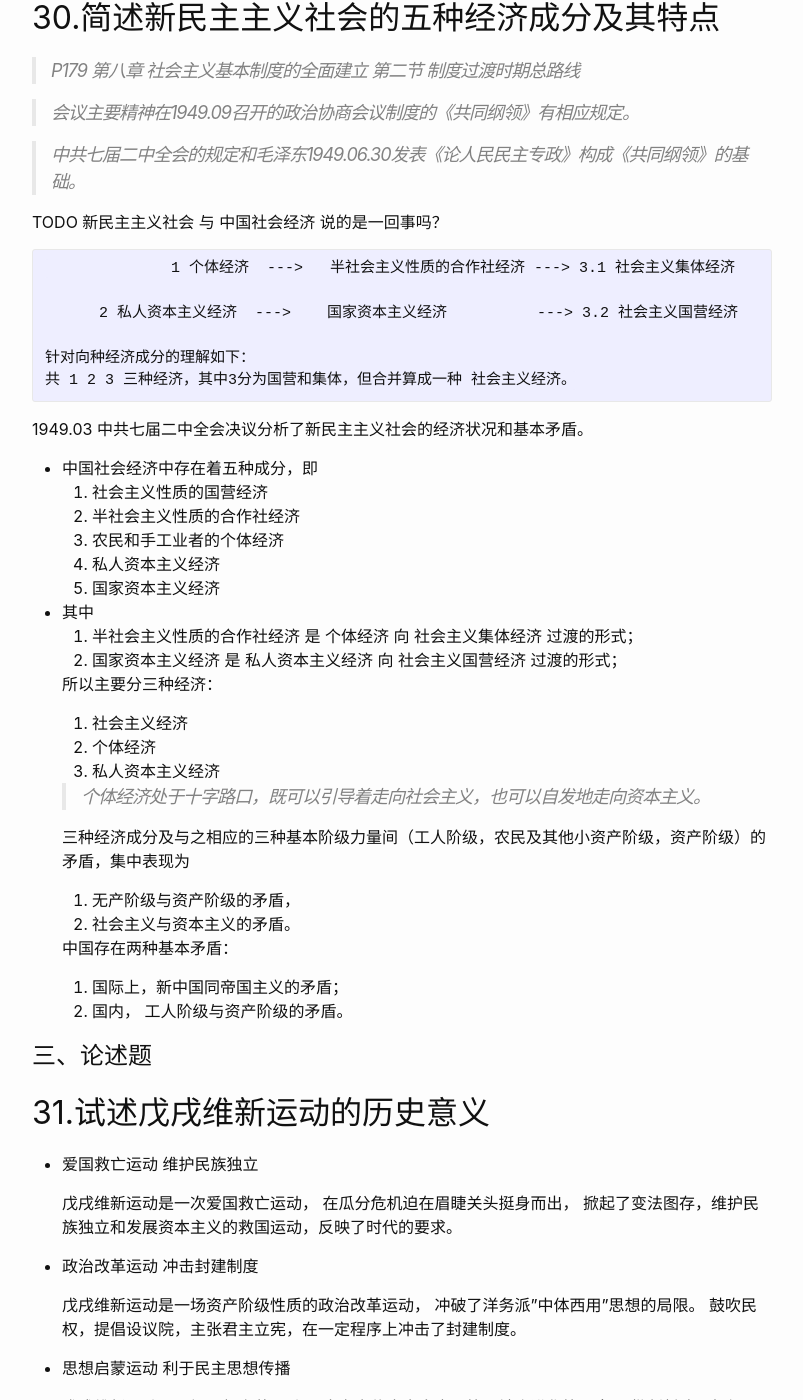
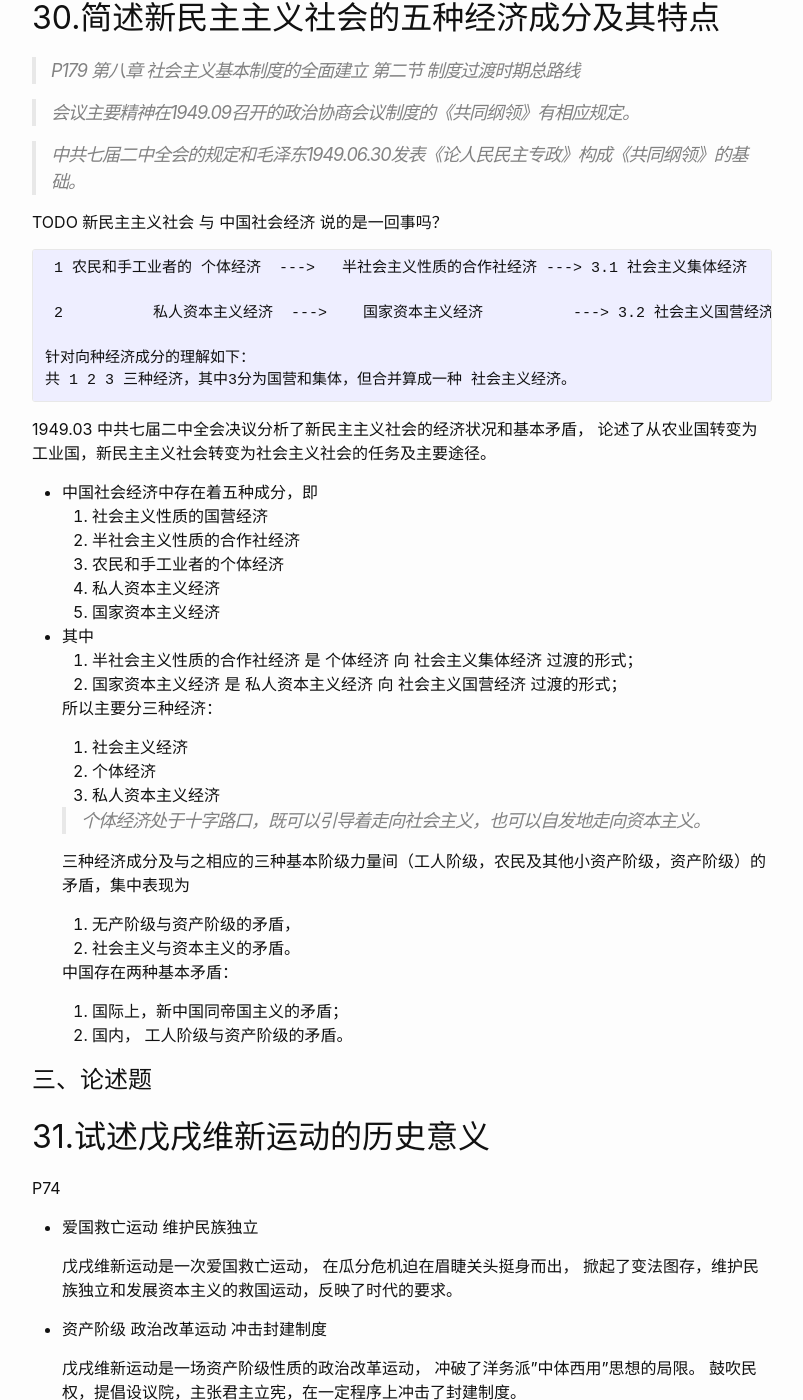
Before and after one commit to wangtiga/wangtiga.github.io, a Jekyll site: the page built from _previews/2020-07-14-3708_2019_04.md, in a window 1280 px wide and 1400 px high, scrolled down 15404 px. Shown: the whole window, without its empty margins (238-1041 px from the left). Built offline with Jekyll 4.4.1, drawn with Linux system fonts in a browser that asks for light colours; some of the changed text lies outside the part shown.

Commit message:
updated from mac

````diff
--- a/_previews/2020-07-14-3708_2019_04.md
+++ b/_previews/2020-07-14-3708_2019_04.md
@@ -374,15 +374,16 @@ TODO 以上选项全部要了解
 TODO 新民主主义社会 与 中国社会经济 说的是一回事吗？
 
 ```txt
-              1 个体经济  --->   半社会主义性质的合作社经济 ---> 3.1 社会主义集体经济
+ 1 农民和手工业者的 个体经济  --->   半社会主义性质的合作社经济 ---> 3.1 社会主义集体经济
 
-      2 私人资本主义经济  --->    国家资本主义经济          ---> 3.2 社会主义国营经济
+ 2          私人资本主义经济  --->    国家资本主义经济          ---> 3.2 社会主义国营经济
 
 针对向种经济成分的理解如下：
 共 1 2 3 三种经济，其中3分为国营和集体，但合并算成一种 社会主义经济。
 ```
 
-1949.03 中共七届二中全会决议分析了新民主主义社会的经济状况和基本矛盾。
+1949.03 中共七届二中全会决议分析了新民主主义社会的经济状况和基本矛盾，
+论述了从农业国转变为工业国，新民主主义社会转变为社会主义社会的任务及主要途径。
 
 - 中国社会经济中存在着五种成分，即
   1.   社会主义性质的国营经济
@@ -418,13 +419,15 @@ TODO 新民主主义社会 与 中国社会经济 说的是一回事吗？
 
 ## 31.试述戊戌维新运动的历史意义
 
+P74
+
 - 爱国救亡运动 维护民族独立
 
   戊戌维新运动是一次爱国救亡运动，
   在瓜分危机迫在眉睫关头挺身而出，
   掀起了变法图存，维护民族独立和发展资本主义的救国运动，反映了时代的要求。
 
-- 政治改革运动 冲击封建制度
+- 资产阶级 政治改革运动 冲击封建制度
 
   戊戌维新运动是一场资产阶级性质的政治改革运动，
   冲破了洋务派"中体西用"思想的局限。
````
Also changed, not shown: other parts of _previews/2020-07-14-3708_2019_04.md (+1 -1 lines).
